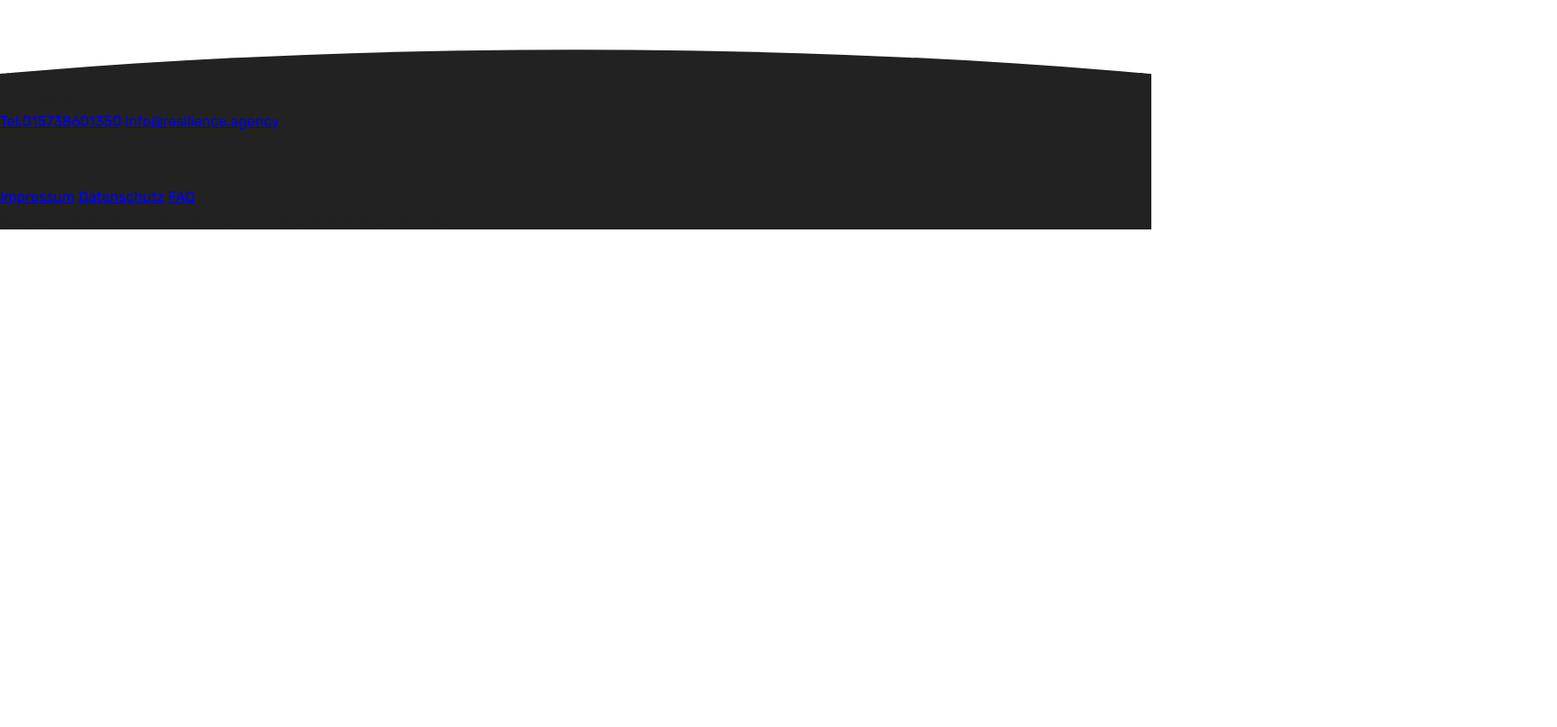
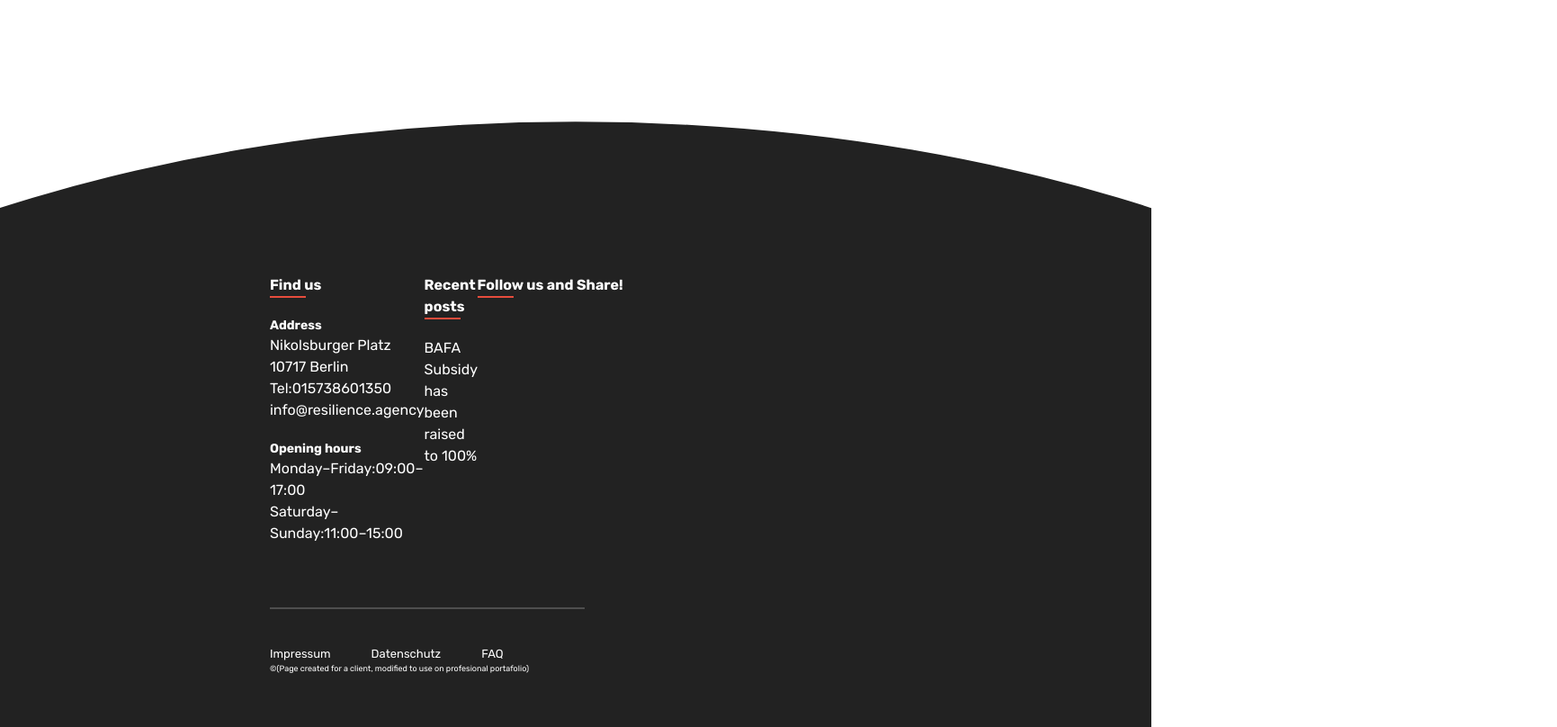
Before and after one commit to LuisMReverol/Resilience-Agency, a website: page index.html in a window 1280 px wide. Shown: the part 3360-4168 px from the top of the page at 90% size, 1731 px wide, since content can reach past the window. Before the commit the page ends 3615 px from the top, so only its background shows below. Drawn offline with nearby package versions, Linux system fonts and the light colour scheme; a script that the page names is missing.

Commit message:
Add styles to the _footer.scss file and finish the footer, add a mixin for the links behavior, added two more types of typographies for the headings and finished first view

```diff
--- a/index.html
+++ b/index.html
@@ -14,7 +14,8 @@
       Resilience Agency &#124; Rapidly build a more Resilient, Sustainable
       Business
     </title>
-
+    <!-- Icon Fonts -->
+    <script src="https://kit.fontawesome.com/79122c6b9f.js" crossorigin="anonymous"></script>
     <!-- Favicon -->
     <link
       rel="apple-touch-icon"
@@ -224,31 +225,49 @@
       <a href="#" class="button button--fill">Get my free checklist</a>
     </div>
     <footer class="footer">
-      <div class="footer__content">
-        <h5 class="footer__heading">Find us</h5>
-        <p class="footer__text">Nikolsburger Platz<br />10717 Berlin</p>
-        <a href="#" class="footer__link">Tel:015738601350</a>
-        <a href="#" class="footer__link">info@resilience.agency</a>
-        <h5 class="footer__heading">Opening hours</h5>
-      </div>
-      <div class="footer__content">
-        <h5 class="footer__heading">Recent posts</h5>
-        <a href="#" class="footer__link"></a>
-      </div>
-      <div class="footer__content">
-        <h5 class="footer__heading">Follow us and Share!</h5>
-        <div class="footer__social">
-          <a href="#" class="footer__link"> </a>
-          <a href="#" class="footer__link"> </a>
-          <a href="#" class="footer__link"> </a>
-          <a href="#" class="footer__link"> </a>
+      <div class="footer__container">
+        <div class="footer__container--content">
+          <h5 class="heading-3">Find us</h5>
+          <h6 class="footer__container--heading heading-4">Address</h6>
+          <p class="footer__container--text">Nikolsburger Platz<br>10717 Berlin</p>
+          <a href="tel:015738601350" class="footer__container--link">Tel:015738601350</a>
+          <a href="mailto:info@resilience.agency" class="footer__container--link">info@resilience.agency</a>
+          <h6 class="footer__container--heading heading-4">Opening hours</h6>
+          <p class="footer__container--text">Monday&ndash;Friday:09:00&ndash;17:00</p>
+          <p class="footer__container--text">Saturday&ndash;Sunday:11:00&ndash;15:00</p>
+        </div>
+        <div class="footer__container--content">
+          <h5 class="heading-3">Recent posts</h5>
+          <a href="#" class="footer__container--link">BAFA Subsidy has been raised to 100%</a>
+        </div>
+        <div class="footer__container--content">
+          <h5 class="heading-3">Follow us and Share!</h5>
+          <div class="footer__social">
+            <a href="#" class="footer__container--link">
+              <svg class="fab fa-linkedin fa-2x"></svg>
+            </a>
+            <a href="#" class="footer__container--link">
+              <svg class="fab fa-instagram fa-2x"></svg>
+            </a>
+            <a href="#" class="footer__container--link">
+              <svg class="fab fa-facebook-square fa-2x"></svg>
+            </a>
+            <a href="#" class="footer__container--link">
+              <svg class="fab fa-twitter fa-2x"></svg>
+            </a>
+          </div>
         </div>
       </div>
       <div class="footer__copyright">
-        <a href="#" class="footer__link">Impressum</a>
-        <a href="#" class="footer__link">Datenschutz</a>
-        <a href="#" class="footer__link">FAQ</a>
-        <p class="footer__text">&copy;(Page created for a client modify to use on profesional portafolio)</p>
+        <div class="footer__copyright--links">
+        <a href="#" class="footer__copyright--link">Impressum</a>
+        <a href="#" class="footer__copyright--link">Datenschutz</a>
+        <a href="#" class="footer__copyright--link">FAQ</a>
+       </div>
+        <p class="footer__copyright--text">
+          &copy;(Page created for a client, modified to use on profesional
+          portafolio)
+        </p>
       </div>
     </footer>
   </body>
--- a/sass/_footer.scss
+++ b/sass/_footer.scss
@@ -2,4 +2,60 @@
   grid-column: 1/ -1;
   clip-path: ellipse(100% 100% at 50% 100%);
   background-color: $color-primary;
+  color: $color-white;
+  padding: 10rem 30rem;
+
+  &__container {
+    display: flex;
+    margin: 7rem 0;
+    justify-content: space-between;
+    text-align: left;
+
+    &--heading {
+      font-size: 1.7rem;
+      font-weight: 700;
+       &:last-of-type{
+         margin-top: 2rem;
+       }
+    }
+
+    &--link {
+      @include links;
+    }
+
+
+  }
+
+  &__social {
+    display: flex;
+    justify-content: space-between;
+  }
+
+  &__copyright {
+
+    &::before {
+        content: "";
+        display: block;
+        height: 2px;
+        width: 2px;
+        width:35rem;
+        background-color: $color-grey-dark-1;
+        margin-bottom: 4rem;
+    }
+    &--links {
+      display: flex;
+    }
+
+    &--link {
+      @include links;
+      font-size: 1.3rem;
+      &:not(:last-child) {
+        margin-right: 4.5rem;
+      }
+    }
+
+    &--text {
+      font-size: 9px;
+    }
+  }
 }
--- a/sass/_headers.scss
+++ b/sass/_headers.scss
@@ -69,6 +69,7 @@
 
   &__content {
     margin-right:auto;
+
     &--highlight {
       display: inline-block;
       background-color: $color-secondary;
--- a/sass/_mixins.scss
+++ b/sass/_mixins.scss
@@ -20,3 +20,18 @@
   margin-bottom: 3rem;
   font-weight: 700;
 }
+
+@mixin links {
+  display: block;
+      text-decoration: none;
+      color: $color-white;
+      transition: all 0.2s ease-in-out;
+      -webkit-transition: all 0.2s ease-in-out;
+      -moz-transition: all 0.2s ease-in-out;
+      -ms-transition: all 0.2s ease-in-out;
+      -o-transition: all 0.2s ease-in-out;
+
+      &:hover {
+        color: $color-secondary;
+      }
+}
--- a/sass/_sections.scss
+++ b/sass/_sections.scss
@@ -64,7 +64,7 @@
   margin-bottom: 20rem;
 
   &__container {
-    margin-top: -45vh;
+    margin-top: -35vh;
     z-index: 20;
     text-align: center;
     background-color: $color-white;
--- a/sass/_typography.scss
+++ b/sass/_typography.scss
@@ -7,3 +7,23 @@
     font-size: 4.3rem;
     font-weight: 700;
 }
+
+.heading-3{
+    font-size: 1.6rem;
+    font-weight: 700;
+
+    &::after{
+        content: "";
+        display: block;
+        height: 2px;
+        width: 2px;
+        width: 4rem;
+        background-color: $color-secondary;
+        margin-bottom: 2rem;
+    }
+}
+
+.heading-4{
+    font-size: 1.4rem;
+    font-weight: 700;
+}
```
Also changed, not shown: css/style.css.
